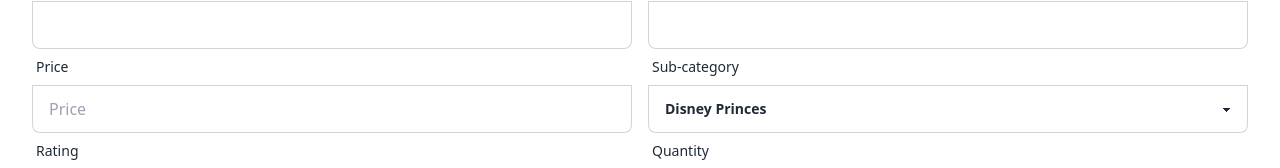
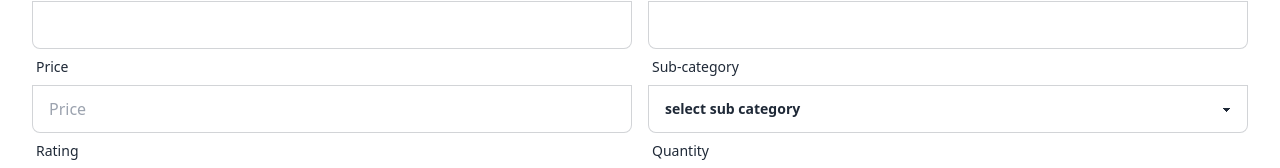
Before and after one commit to abujafor1924/as-11-clind-site, a React (Vite) app: page /add-toys in a window 1280 px wide. Shown: the part 255-423 px from the top of the page. Built offline with nearby package versions, Linux system fonts and the light colour scheme; no server answers.

Commit message:
some data added

```diff
--- a/index.html
+++ b/index.html
@@ -12,6 +12,7 @@
     <script type="module" src="/src/main.jsx"></script>
     <!-- aso animation  -->
     <script src="https://unpkg.com/aos@next/dist/aos.js"></script>
+
     <script>
       AOS.init();
     </script>
--- a/src/components/Home/ReactTab.jsx
+++ b/src/components/Home/ReactTab.jsx
@@ -28,9 +28,7 @@
             Disney princess
           </Tab>
           <Tab onClick={() => setSubCategory("FrozenDolls")}>frozen dolls</Tab>
-          <Tab onClick={() => setSubCategory("AnimationCharacters")}>
-            Donald Duck
-          </Tab>
+          <Tab onClick={() => setSubCategory("DonaldDuck")}>Donald Duck</Tab>
         </TabList>
 
         {dataList.length > 0 ? (
--- a/src/components/Home/Slidebar.jsx
+++ b/src/components/Home/Slidebar.jsx
@@ -22,7 +22,7 @@
     fontWeight: "bold",
   };
   return (
-    <div className="App  w-full -mt-8  md:ml-1 ">
+    <div className="App  w-full -mt-10  md:ml-1 ">
       <div style={{ textAlign: "center" }}>
         <div
           style={{
--- a/src/components/pages/AddToys.jsx
+++ b/src/components/pages/AddToys.jsx
@@ -23,11 +23,11 @@
     const displayName = form.displayName.value;
     const photo = form.photo.value;
     const description = form.description.value;
+    console.log(subCategory);
 
     const uplodData = {
       name,
       price,
-
       subCategory,
       rating,
       photo,
@@ -154,10 +154,8 @@
                 onChange={handleSelectChange}
                 value={selectedOption}
               >
-                <option disabled selected>
-                  Select Sub Category
-                </option>
-                <option value={"DisneyPrincess"}>Disney Princes</option>
+                <option selected>select sub category</option>
+                <option value={"DisneyPrincess"}> Disney Princess</option>
                 <option value={"FrozenDolls"}> Frozen dolls</option>
                 <option value={"DonaldDuck"}>Donald Duck</option>
               </select>
--- a/src/components/shared/Footer.jsx
+++ b/src/components/shared/Footer.jsx
@@ -1,6 +1,6 @@
 const Footer = () => {
   return (
-    <div className="p-10 bg-base-200 text-base-content">
+    <div className="p-10 bg-base-200 text-base-content ">
       <footer className="md:footer md:p-10 bg-base-200 text-base-content ">
         <div className="my-4">
           <p className="text-sky-800 text-4xl font-bold p-2">Iyad Shop</p>
```
